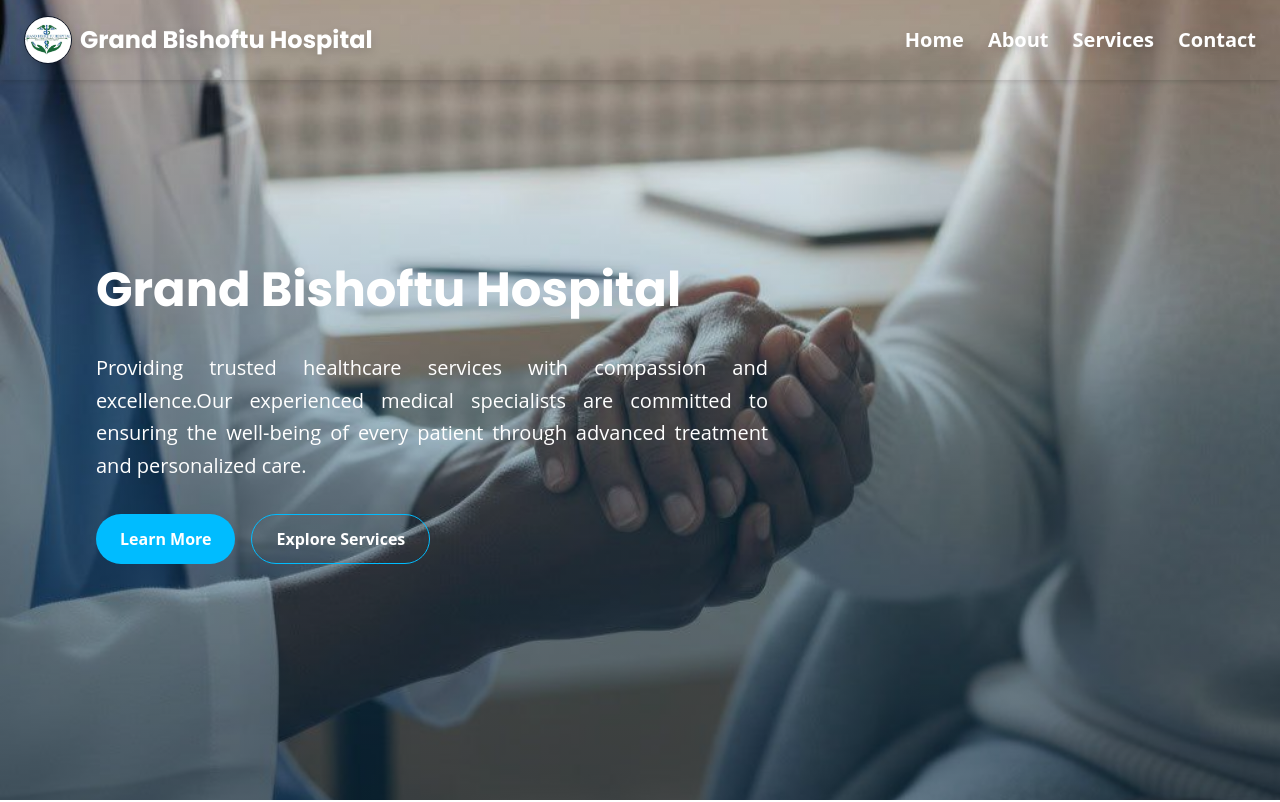
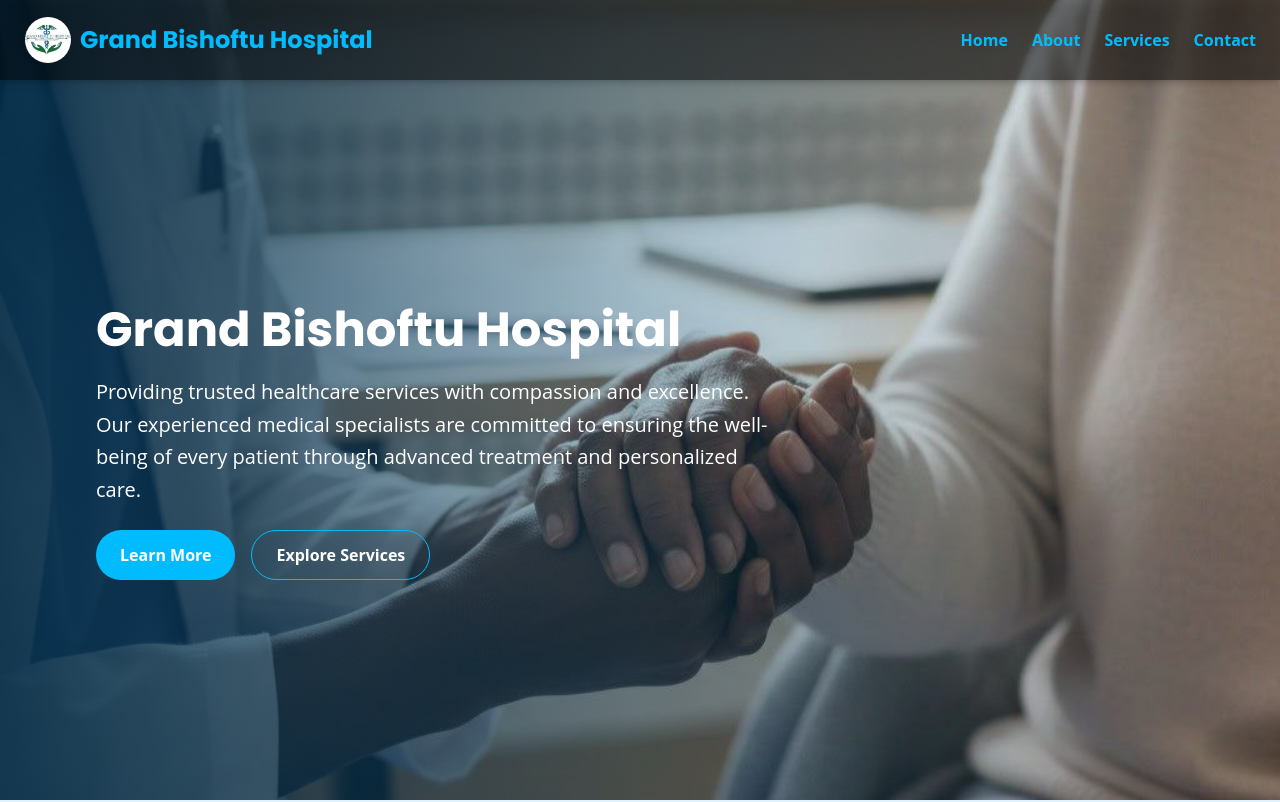
Before and after one commit to Tsedniya/Grand_Bishoftu_Hospital, a React (Vite) app in the folder myapp/: page / in a window 1280 px wide. Shown: the top 802 px of the page. Built offline with nearby package versions, Linux system fonts and the light colour scheme.

Commit message:
frontend:about

```diff
--- a/myapp/src/components/Hero.jsx
+++ b/myapp/src/components/Hero.jsx
@@ -3,45 +3,48 @@ import home from "../assets/home.jpg";
 
 const Hero = () => {
   return (
+    <div className="flex flex-col h-screen">
+      {/* Hero image */}
       <section
-            className="
-              relative w-full h-screen bg-no-repeat bg-cover
-              bg-[center_50%]        /* mobile/tablet */
-              lg:bg-[center_85%]     /* desktop */
-            "
-            style={{ backgroundImage: `url(${home})` }}
+        className="relative flex-1 w-full"
+        style={{
+          backgroundImage: `url(${home})`,
+          backgroundPosition: "center 70%",
+          backgroundSize: "cover",
+          backgroundRepeat: "no-repeat" ,
+        }}
       >
+        {/* Gradient */}
+        <div className="absolute inset-0 bg-gradient-to-r from-sky-950/90 via-sky-900/35 to-white/0" />
 
-
-        <div className="absolute inset-0 bg-gradient-to-t from-sky-950/50 via-sky-900/35 to-transparent" />
-
-
-
-          <div className="relative z-10 flex flex-col justify-between min-h-screen px-6 md:px-16 lg:px-24 pt-65 pb-50">
-
-
-          <div className="flex flex-col items-start gap-6 md:gap-8">
+        {/* Content on image */}
+        <div className="relative z-10 flex flex-col justify-center h-full mt-10 px-6 md:px-16 lg:px-24">
           <h1 className="text-3xl sm:text-4xl md:text-5xl font-poppins font-bold text-white leading-tight">
             Grand Bishoftu Hospital
           </h1>
 
-          <p className="text-base sm:text-lg md:text-xl font-opensans text-white max-w-full md:max-w-2xl text-left md:text-justify leading-relaxed text-justify-inter-word">
-            Providing trusted healthcare services with compassion and excellence.Our experienced medical specialists are committed to ensuring the well-being of every patient through advanced treatment and personalized care.
+          <p className="text-base sm:text-lg md:text-xl font-opensans text-white max-w-full md:max-w-2xl leading-relaxed mt-4">
+            Providing trusted healthcare services with compassion and excellence.
+            Our experienced medical specialists are committed to ensuring the
+            well-being of every patient through advanced treatment and
+            personalized care.
           </p>
 
-              <div className="flex flex-col sm:flex-row gap-3 sm:gap-4">
-                <button className="font-bold font-opensans px-6 py-3 bg-sky-400 text-white rounded-full hover:bg-sky-700 hover:cursor-pointer">
+          <div className="flex flex-col sm:flex-row gap-3 sm:gap-4 mt-6">
+            <button className="font-bold font-opensans px-6 py-3 bg-sky-400 text-white rounded-full hover:bg-sky-700">
               Learn More
             </button>
-                <button className="font-bold font-opensans px-6 py-3 border border-sky-400 text-white rounded-full hover:bg-sky-400 hover:cursor-pointer">
+            <button className="font-bold font-opensans px-6 py-3 border border-sky-400 text-white rounded-full hover:bg-sky-400">
               Explore Services
             </button>
           </div>
         </div>
+      </section>
+
 
     </div>
 
-    </section>
+
   );
 };
 
--- a/myapp/src/components/Homeone.jsx
+++ b/myapp/src/components/Homeone.jsx
@@ -5,7 +5,7 @@ import heart from '../assets/heart.svg'
 
 const Homeone = () => {
   return (
-   <div className="flex flex-col bg-sky-50 sm:flex-row items-center sm:items-start justify-between my-16 px-4 sm:px-[5vw] md:px-[7vw] lg:px-[9vw] gap-8">
+   <div className="flex bg-sky-100 sm:flex-col md:flex-col lg:flex-row items-center sm:items-start justify-between mb-16 px-4 sm:px-[5vw] md:px-[7vw] lg:px-[9vw] gap-8">
 
 
       <div className="relative w-full sm:w-1/2 flex items-center justify-center py-10 sm:py-0 my-20 ">
@@ -27,7 +27,7 @@ const Homeone = () => {
         </div>
       </div>
 
-      <div className="w-full sm:w-1/2 sm:text-right flex-col mt-8">
+      <div className="w-full sm:w-1/2 sm:text-right flex-col mt-4">
           < div >
               <h3 className="text-3xl text-left  font-poppins leading-tight ">
                 Committed to Exceptional Patient Care
--- a/myapp/src/components/Navbar.jsx
+++ b/myapp/src/components/Navbar.jsx
@@ -26,14 +26,13 @@ const Navbar = () => {
   };
 
   return (
-    <nav className="fixed top-0 left-0 right-0 flex items-center justify-between px-7 sm:px-6 py-4 text-white drop-shadow-lg shadow-md z-50">
-
+ <nav className="fixed top-0 left-0 right-0 flex items-center justify-between px-7 sm:px-6 py-4 text-white bg-black/50 drop-shadow-lg shadow-md z-50">
 
       {/* Logo and Name */}
       <div className="flex items-center space-x-2">
         <img className="w-12 rounded-full border border-gray-900" src={logo} alt="logo" />
 
-        <span className="text-2xl font-poppins font-bold text-white">
+        <span className="text-2xl font-poppins font-bold text-sky-400">
           {visible ? 'GBH' : (
             <>
               <span className="hidden sm:inline">Grand Bishoftu Hospital</span>
@@ -45,7 +44,7 @@ const Navbar = () => {
 
 
       {/* Navbar Links (visible on larger screens) */}
-      <ul className="hidden md:flex gap-6 text-white font-bold text-xl">
+      <ul className="hidden md:flex gap-6 text-sky-400 font-bold text-base">
         <NavLink to="/" className="hover:text-black hover:font-bold">Home</NavLink>
         <NavLink to="/about" className="hover:text-black hover:font-bold">About</NavLink>
         <NavLink to="/services" className="hover:text-black hover:font-bold">Services</NavLink>
@@ -75,7 +74,7 @@ const Navbar = () => {
 
 
           {/* Mobile Links */}
-          <ul className="flex flex-col mt-8 space-y-4 text-lg font-medium text-gray-700">
+          <ul className="flex flex-col items-center mt-8 space-y-4 text-lg font-medium text-black overflow-hidden">
             <NavLink to="/" onClick={() => setVisible(false)}>Home</NavLink>
             <NavLink to="/about" onClick={() => setVisible(false)}>About</NavLink>
             <NavLink to="/services" onClick={() => setVisible(false)}>Services</NavLink>
```
Lines whose indentation alone changed are shown as unchanged.
